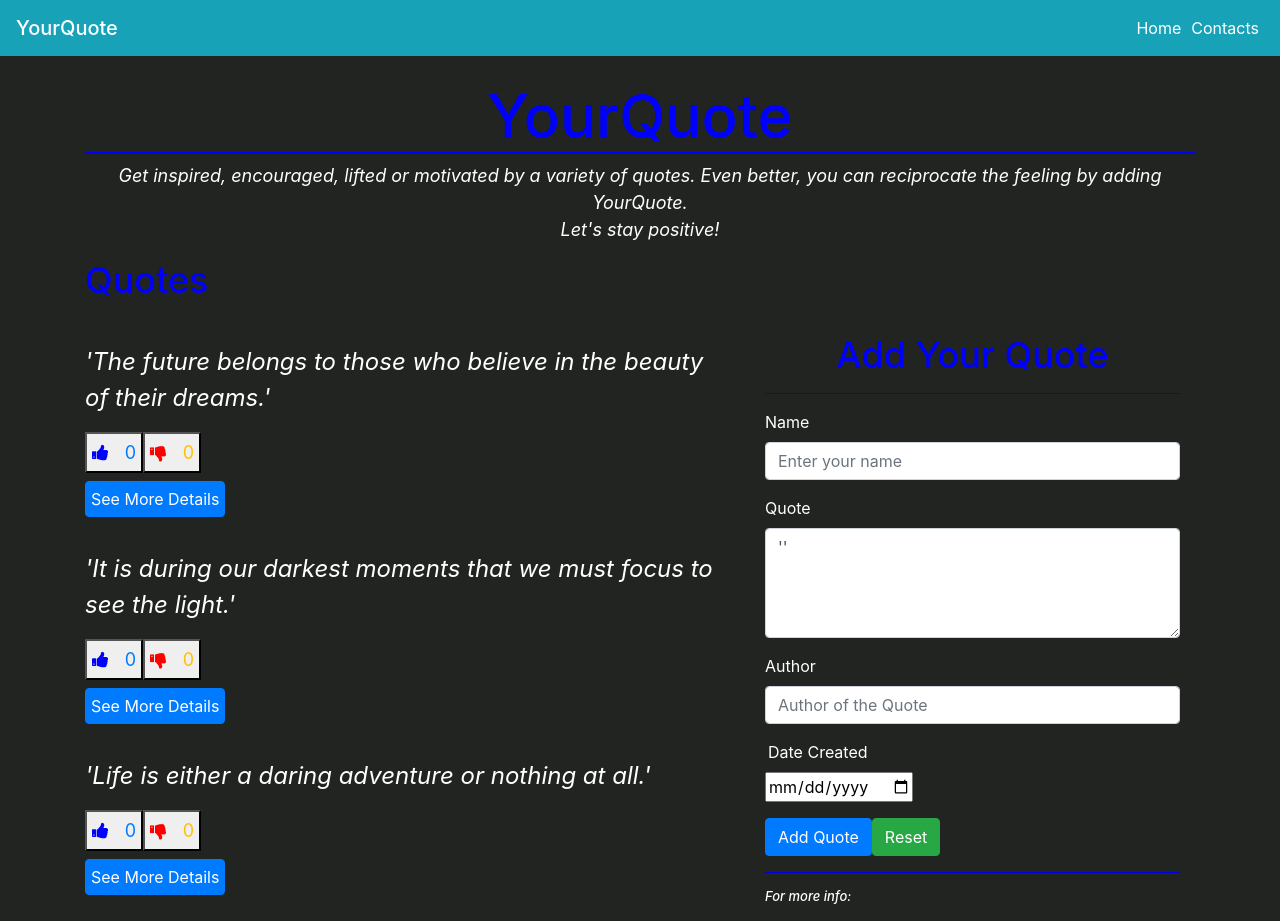
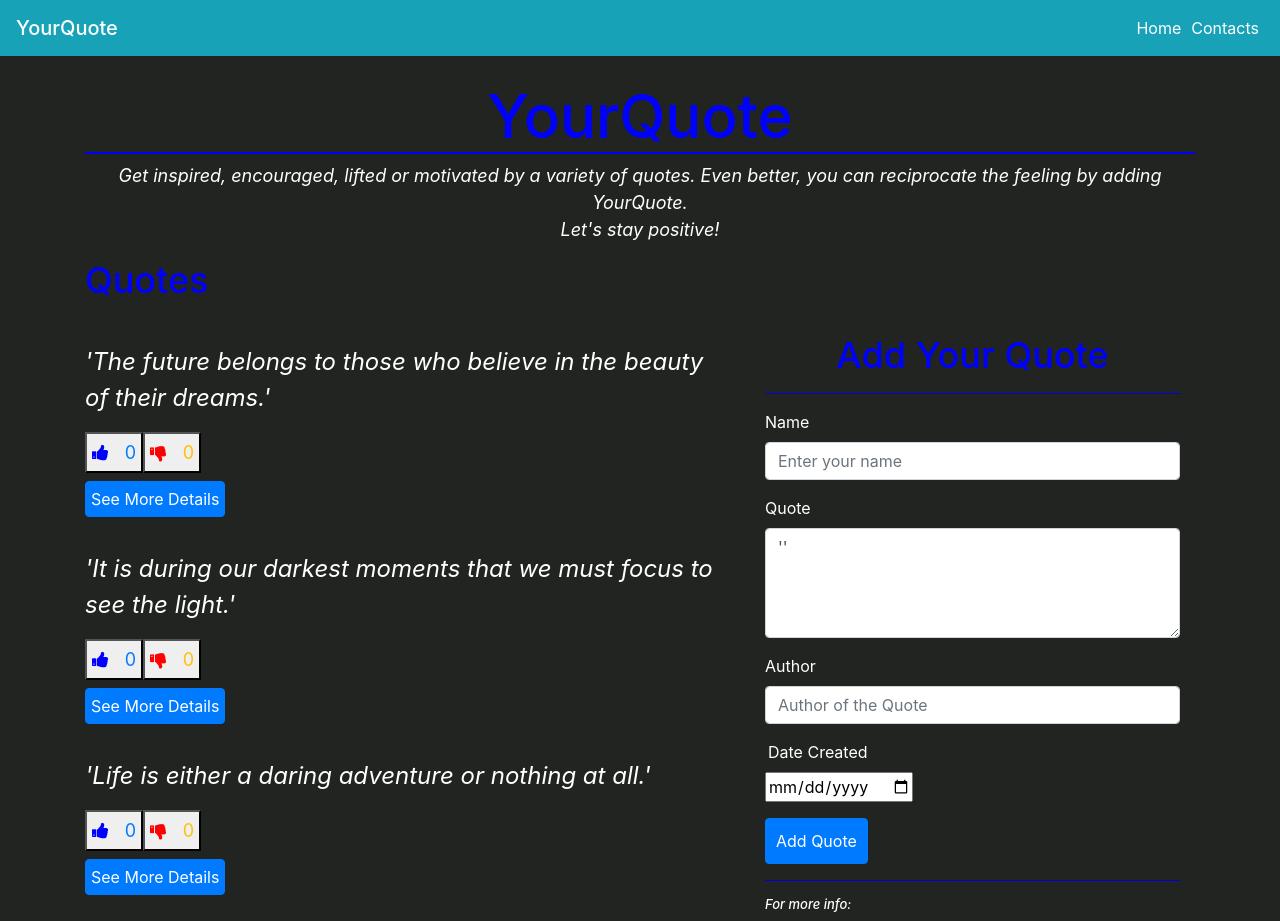
Before and after one commit to maureen-muriithi/YourQuotes, an Angular app in the folder Quotes/: page / in a window 1280 px wide. Shown: the top 921 px of the page. Built offline with nearby package versions, Linux system fonts and the light colour scheme.

Commit message:
Refactor button styling

```diff
--- a/Quotes/src/app/quote-form/quote-form.component.css
+++ b/Quotes/src/app/quote-form/quote-form.component.css
@@ -4,6 +4,10 @@
 
 }
 
+#submitbtn, #resetbtn{
+    padding: 10px;
+}
+
 h6{
     font-size: small;
     font-style: italic;
--- a/Quotes/src/app/quote-form/quote-form.component.html
+++ b/Quotes/src/app/quote-form/quote-form.component.html
@@ -34,8 +34,8 @@
           </div>
         </div>
 
-        <button type="submit" class="btn btn-primary">Add Quote</button>
-        <button type="reset" class="btn btn-success" id="reset-btn" ng-click="reset()">Reset</button>
+        <button id="submitbtn" type="submit" class="btn btn-primary">Add Quote</button>
+        <!-- <button id="resetbtn" type="reset" class="btn btn-success" id="reset-btn" ng-click="resetForm()">Reset</button>  -->
 
         <hr style="background-color: blue;" >
 
```
